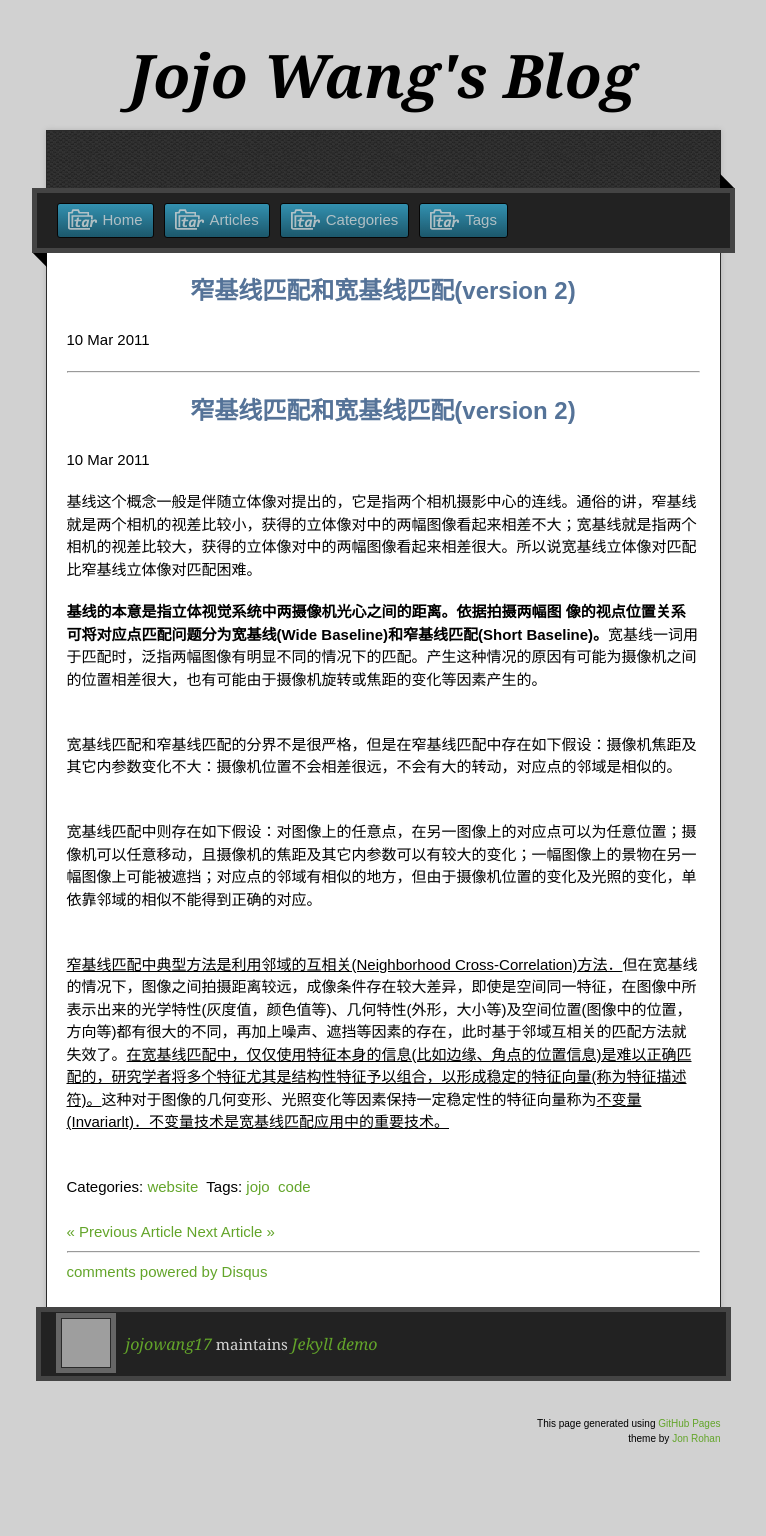
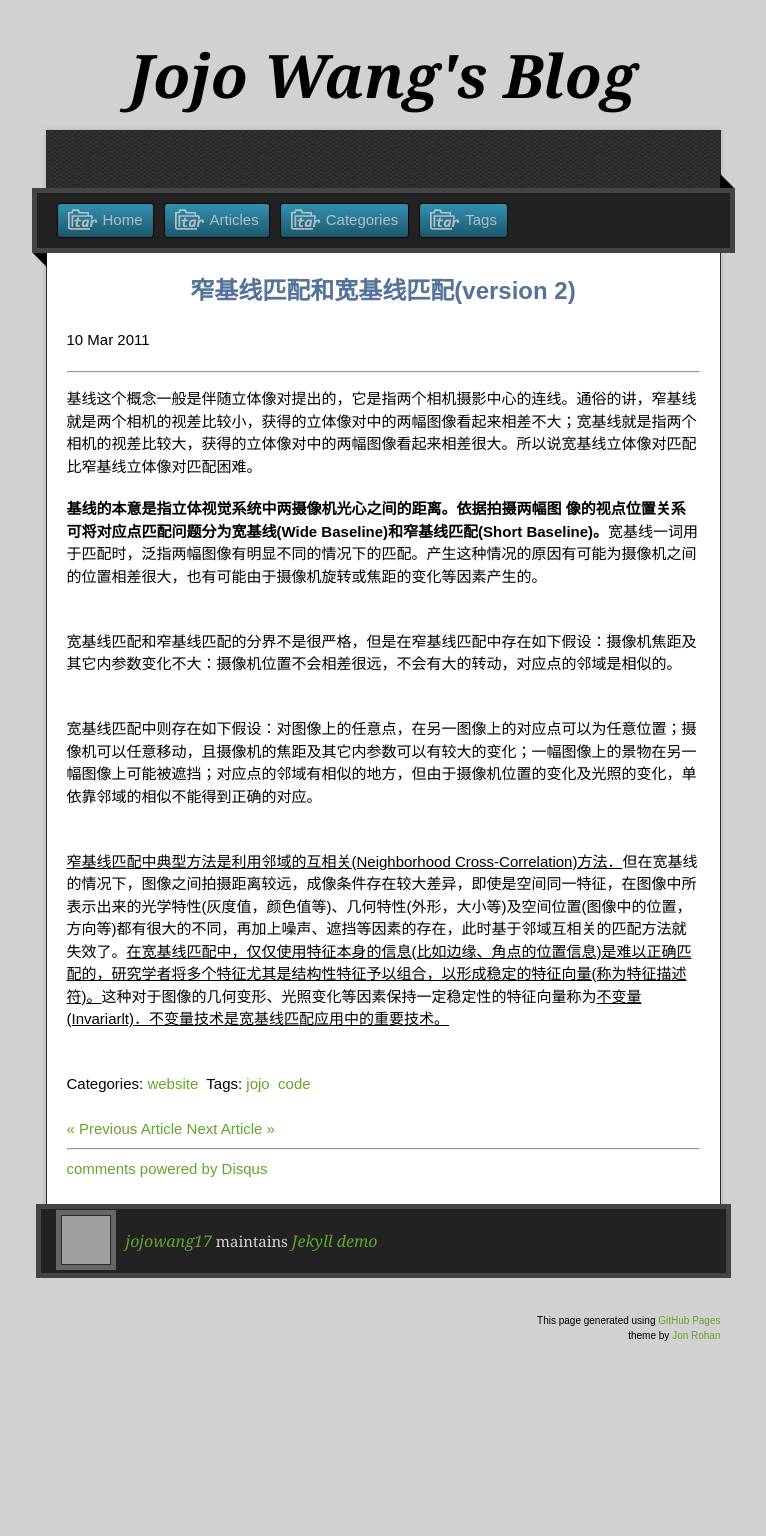
Before and after one commit to jojowang17/jekyll_demo, a Jekyll site: the page built from _posts/2011-03-10-wangv2.md, in a window 1280 px wide. Shown: the whole page, without its empty margins (257-1023 px from the left). Built offline with Jekyll 4.4.1, drawn with Linux system fonts in a browser that asks for light colours; nearby versions of some CDN libraries; comment, search, counter and statistics services are not loaded; after the commit the page ends 1433 px from its top, so only the background shows below that; grey boxes are pictures that could not be loaded.

Commit message:
Update 2011-03-10-wangv2.md

```diff
--- a/_posts/2011-03-10-wangv2.md
+++ b/_posts/2011-03-10-wangv2.md
@@ -5,11 +5,6 @@ tags: [jojo,code]
 title: 窄基线匹配和宽基线匹配(version 2)
 comments: yes
 ---
-
-<div>
-  <h2 align="center">{{ page.title }}</h2>
-</div>
-<p>{{ page.date | date_to_string }}</p>
 <div id="content">
   <p>  基线这个概念一般是伴随立体像对提出的，它是指两个相机摄影中心的连线。通俗的讲，窄基线就是两个相机的视差比较小，获得的立体像对中的两幅图像看起来相差不大；宽基线就是指两个相机的视差比较大，获得的立体像对中的两幅图像看起来相差很大。所以说宽基线立体像对匹配比窄基线立体像对匹配困难。  </p>
   <p><strong>   基线的本意是指立体视觉系统中两摄像机光心之间的距离。依据拍摄两幅图 像的视点位置关系可将对应点匹配问题分为宽基线(Wide Baseline)和窄基线匹配(Short Baseline)。</strong>宽基线一词用于匹配时，泛指两幅图像有明显不同的情况下的匹配。产生这种情况的原因有可能为摄像机之间的位置相差很大，也有可能由于摄像机旋转或焦距的变化等因素产生的。</p>
```
